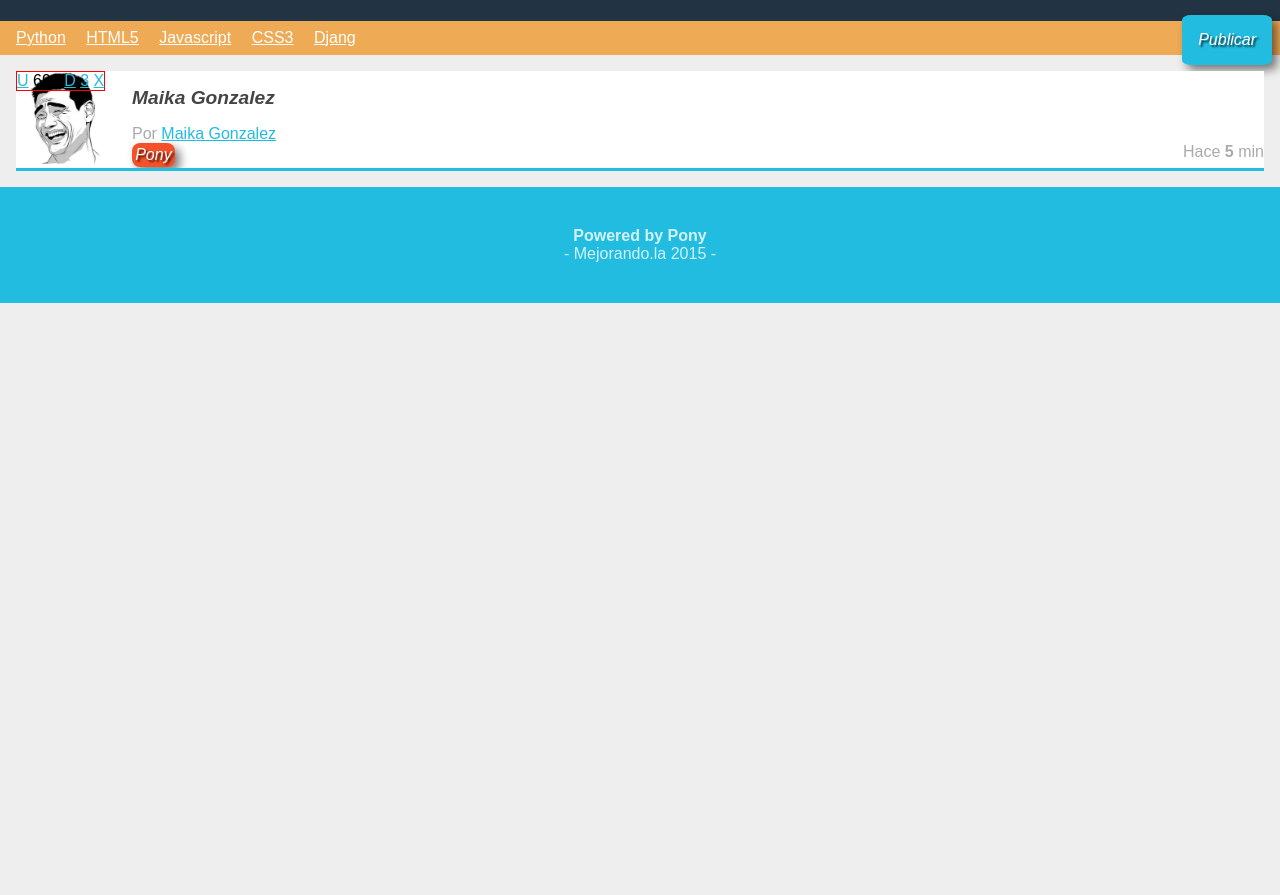
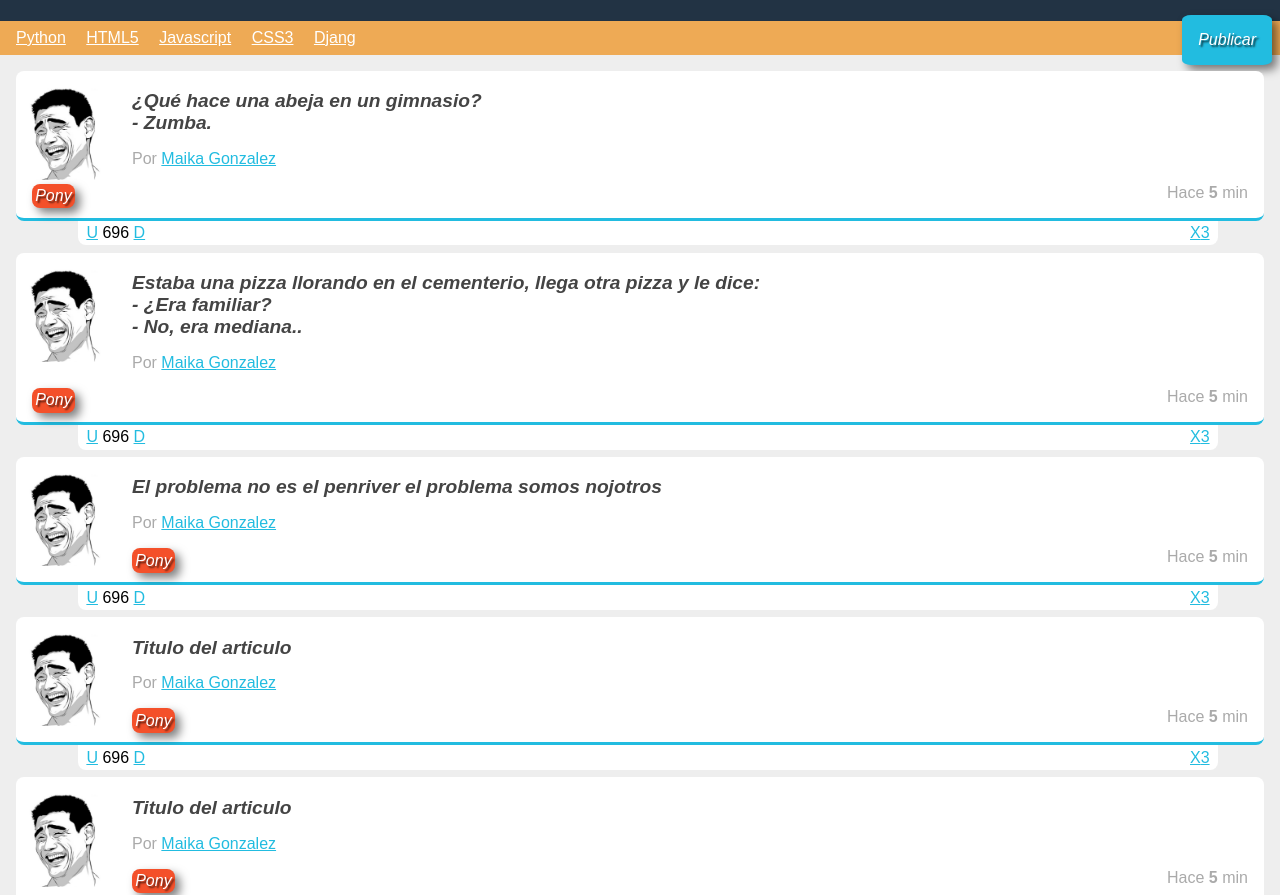
Before and after one commit to ChamsteinVII/Clase1, a plain HTML site: page index.html in a window 1280 px wide. Shown: the part 83-978 px from the top of the page. Before the commit the page ends 800 px from the top, so only its background shows below. Drawn offline with Linux system fonts and the light colour scheme.

Commit message:
TERMINADO(Clase2)
faltan los botones de votación

```diff
--- a/estilos.css
+++ b/estilos.css
@@ -117,8 +117,11 @@ nav ul li a
 {
 	background: white;
 	border-bottom: 3px solid #22BCE0;
-	overflow: hidden;
+	margin-bottom: 2em;
 	position: relative;
+	min-height: 110px;
+	border-radius: 0.5em;
+
 }
 #contenido .item .autor_item
 {
@@ -137,11 +140,13 @@ nav ul li a
 #contenido .item .imagen_item img
 {
 	width: 100px;
+	padding-top: 1em;
 }
 #contenido .item .titulo_item
 {
 	font-size: 1.2em;
 	font-style: italic;
+	padding: 1em 1em 0 0;
 }
 #contenido .item .titulo_item a
 {
@@ -152,6 +157,7 @@ nav ul li a
 
 #contenido .item .datos_item
 {
+	margin: 1em;
 	text-align: right;
 }
 #contenido .item .datos_item .fecha_item
@@ -173,8 +179,18 @@ nav ul li a
 }
 #contenido .item .votacion
 {
-	border: 1px solid red;
+	background: white;
 	position: absolute;
-	left: 0;
-	top: 0;
+	border-radius: 0 0 0.5em 0.5em;
+	left: 5%;
+	top: 100%;
+	width: 90%;
+	margin-top: 3px;
+	padding: 0.2em 0.5em;
 }
+
+#contenido .item .votacion .comentarios_item,
+#contenido .item .votacion .guardar_item
+{
+	float: right;
+}
--- a/index.html
+++ b/index.html
@@ -35,7 +35,8 @@
 				<img src="Yao-ming.jpg"/>
 			</figure>
 			<h2 class = "titulo_item">
-				<a href="#">Maika Gonzalez</a>
+				<a href="#"> ¿Qué hace una abeja en un gimnasio? <br/>
+				- Zumba.</a>
 			</h2>
 			<div class ="autor_item">
 				Por <a href="#">Maika Gonzalez</a>
@@ -50,7 +51,105 @@
 				<a href="#" class = "up">U</a>
 				696
 				<a href="#" class = "down">D</a>
-				<a href="#" class = "comentarios">3</a>
+				<a href="#" class = "comentarios_item">3</a>
+				<a href="#" class = "guardar_item">X</a>
+			</div>
+		</article>
+		<article class = "item">
+			<figure class = "imagen_item">
+				<img src="Yao-ming.jpg"/>
+			</figure>
+			<h2 class = "titulo_item">
+				<a href="#">Estaba una pizza llorando en el cementerio, llega otra pizza y le dice:<br/>
+				- ¿Era familiar?<br/>
+				- No, era mediana..</a>
+			</h2>
+			<div class ="autor_item">
+				Por <a href="#">Maika Gonzalez</a>
+			</div>
+			<div class = "datos_item">
+				<a href="#" class="tag_item">Pony</a>
+				<span class= "fecha_item">
+					Hace <Strong>5</Strong> min
+				</span>
+			</div>
+			<div class = "votacion">
+				<a href="#" class = "up">U</a>
+				696
+				<a href="#" class = "down">D</a>
+				<a href="#" class = "comentarios_item">3</a>
+				<a href="#" class = "guardar_item">X</a>
+			</div>
+		</article>
+		<article class = "item">
+			<figure class = "imagen_item">
+				<img src="Yao-ming.jpg"/>
+			</figure>
+			<h2 class = "titulo_item">
+				<a href="#">El problema no es el penriver el problema somos nojotros</a>
+			</h2>
+			<div class ="autor_item">
+				Por <a href="#">Maika Gonzalez</a>
+			</div>
+			<div class = "datos_item">
+				<a href="#" class="tag_item">Pony</a>
+				<span class= "fecha_item">
+					Hace <Strong>5</Strong> min
+				</span>
+			</div>
+			<div class = "votacion">
+				<a href="#" class = "up">U</a>
+				696
+				<a href="#" class = "down">D</a>
+				<a href="#" class = "comentarios_item">3</a>
+				<a href="#" class = "guardar_item">X</a>
+			</div>
+		</article>
+		<article class = "item">
+			<figure class = "imagen_item">
+				<img src="Yao-ming.jpg"/>
+			</figure>
+			<h2 class = "titulo_item">
+				<a href="#">Titulo del articulo</a>
+			</h2>
+			<div class ="autor_item">
+				Por <a href="#">Maika Gonzalez</a>
+			</div>
+			<div class = "datos_item">
+				<a href="#" class="tag_item">Pony</a>
+				<span class= "fecha_item">
+					Hace <Strong>5</Strong> min
+				</span>
+			</div>
+			<div class = "votacion">
+				<a href="#" class = "up">U</a>
+				696
+				<a href="#" class = "down">D</a>
+				<a href="#" class = "comentarios_item">3</a>
+				<a href="#" class = "guardar_item">X</a>
+			</div>
+		</article>
+		<article class = "item">
+			<figure class = "imagen_item">
+				<img src="Yao-ming.jpg"/>
+			</figure>
+			<h2 class = "titulo_item">
+				<a href="#">Titulo del articulo</a>
+			</h2>
+			<div class ="autor_item">
+				Por <a href="#">Maika Gonzalez</a>
+			</div>
+			<div class = "datos_item">
+				<a href="#" class="tag_item">Pony</a>
+				<span class= "fecha_item">
+					Hace <Strong>5</Strong> min
+				</span>
+			</div>
+			<div class = "votacion">
+				<a href="#" class = "up">U</a>
+				696
+				<a href="#" class = "down">D</a>
+				<a href="#" class = "comentarios_item">3</a>
 				<a href="#" class = "guardar_item">X</a>
 			</div>
 		</article>
```
